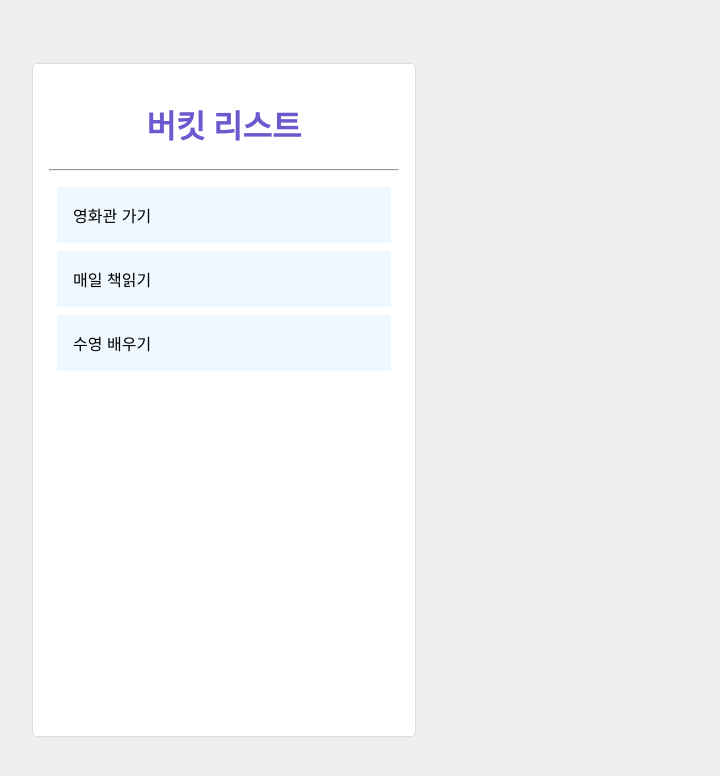
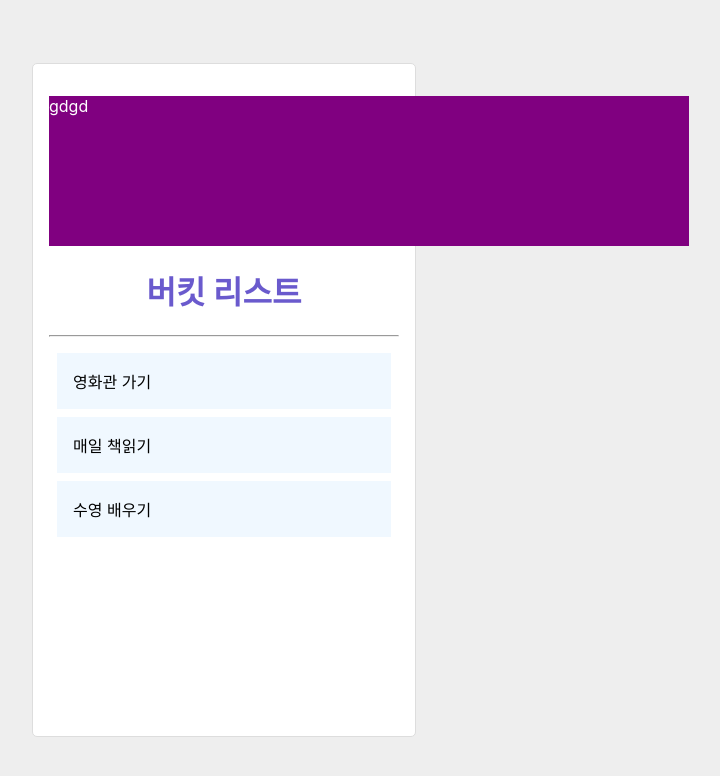
Before and after one commit to lnuvy/hanghae_react1, a React (Create React App) app: page / in a window 1280 px wide. Shown: the top 776 px of the page, without its empty margins (416-1136 px from the left). Built offline with nearby package versions, Linux system fonts and the light colour scheme.

Commit message:
style-components와 SCSS문법

```diff
--- a/src/App.js
+++ b/src/App.js
@@ -4,6 +4,7 @@ import logo from "./logo.svg";
 // import [컴포넌트 명] from [컴포넌트가 있는 파일경로];
 import BucketList from "./BucketList";
 import "./style.css";
+import styled from "styled-components";
 
 // 클래스형 컴포넌트는 이렇게 생겼습니다!
 class App extends React.Component {
@@ -23,6 +24,9 @@ class App extends React.Component {
     return (
       <div className="App">
         <div className="container">
+          <MyStyled>
+            <p>gdgd</p>
+          </MyStyled>
           <h1>버킷 리스트</h1>
           <hr className="line" />
           <BucketList list={this.state.list} />
@@ -32,4 +36,16 @@ class App extends React.Component {
   }
 }
 
+const MyStyled = styled.div`
+  width: 50vw;
+  min-height: 150px;
+  background-color: ${(props) => (props.bg_color ? "red" : "purple")};
+  p {
+    color: white;
+  }
+  &:hover {
+    background-color: blue;
+  }
+`;
+
 export default App;
```
